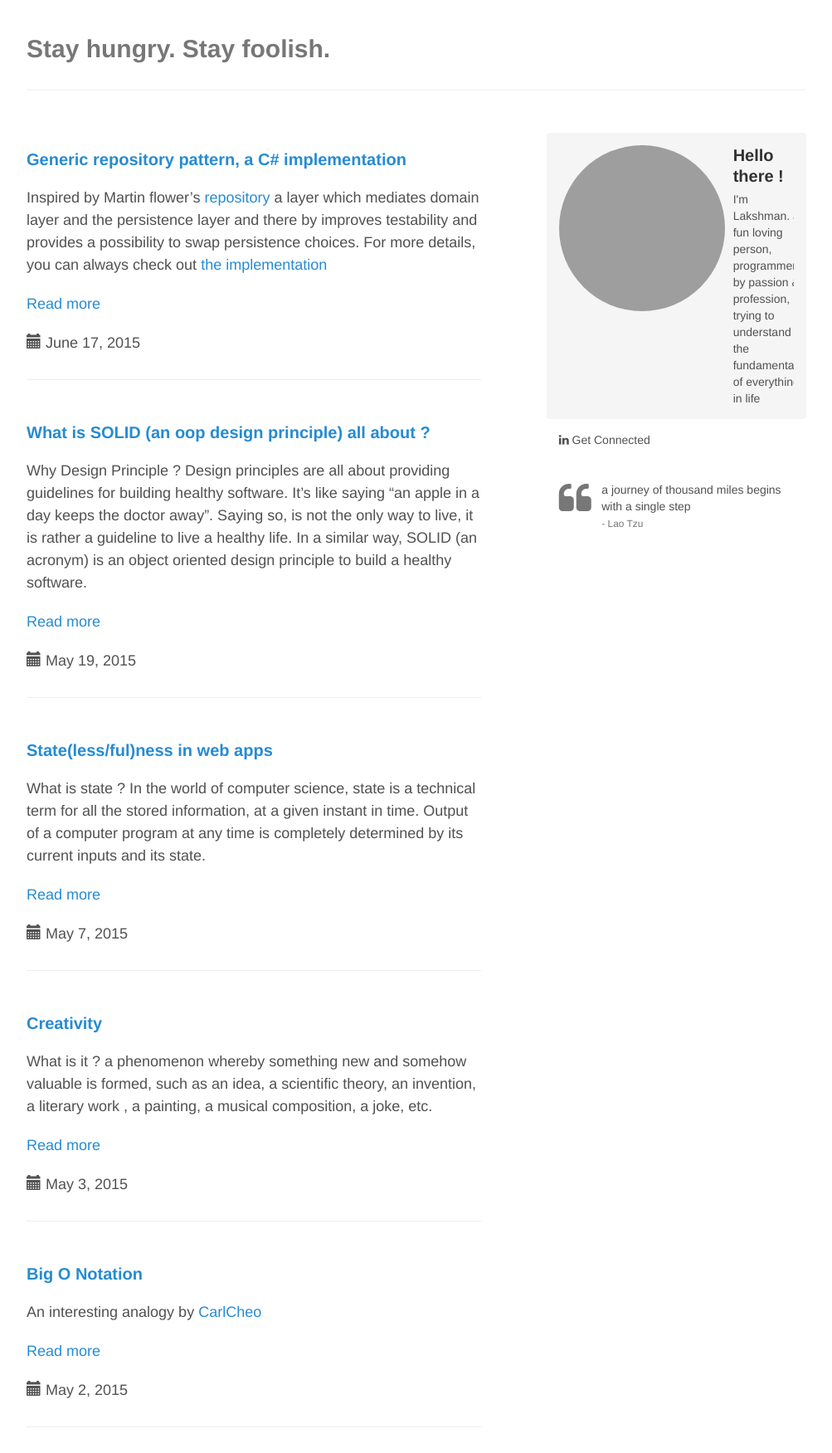
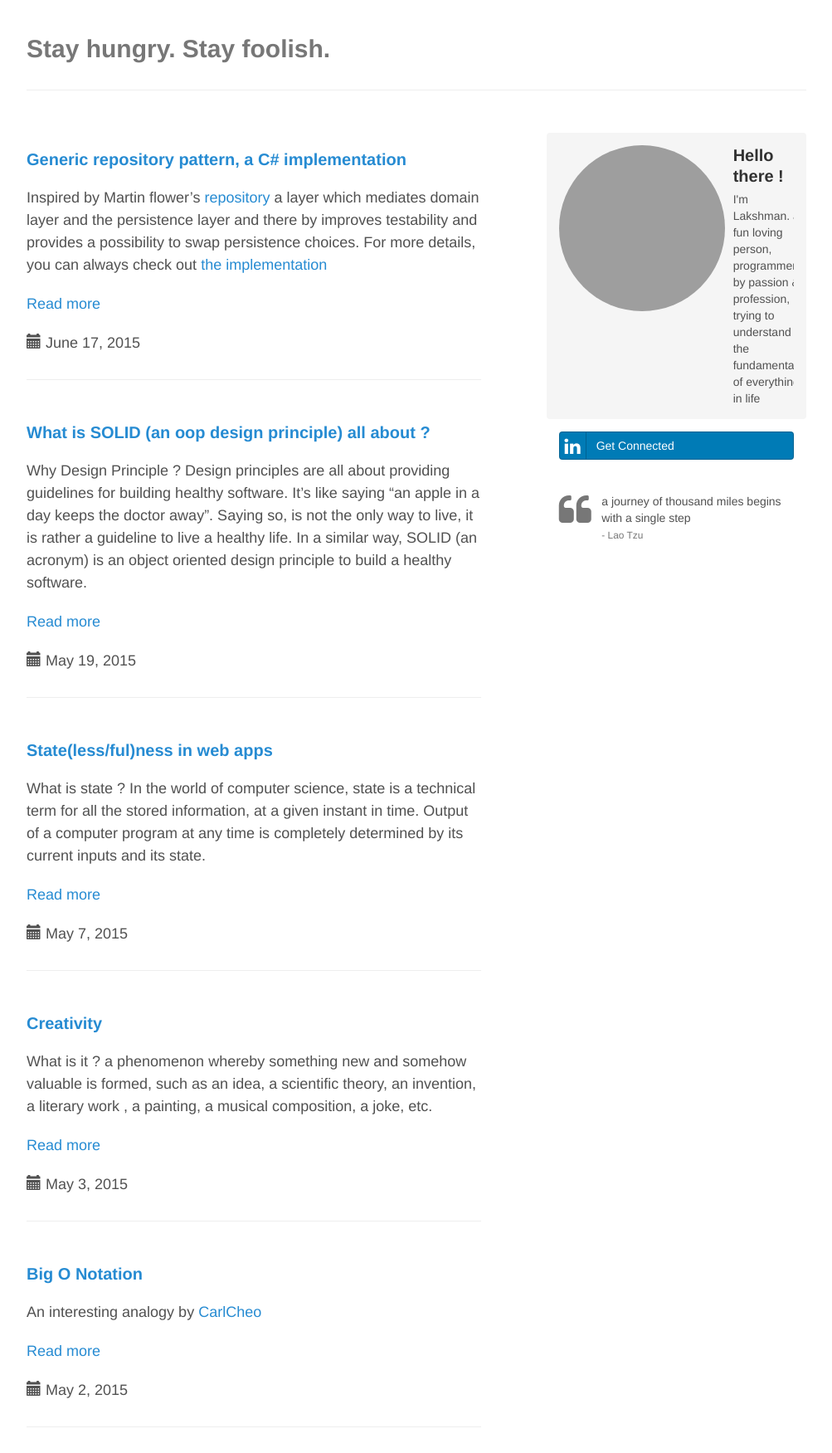
Before and after one commit to lakshma/lakshma.github.io, a Jekyll site: the page built from index.html, in a window 1280 px wide. Shown: the whole page at 83% size, without its empty margins (138-1141 px from the left). Built offline with Jekyll 4.4.1, drawn with Linux system fonts in a browser that asks for light colours; Markdown is read by kramdown in place of the engine named in the settings; the list of posts is cut into pages by our own code; grey boxes are pictures that could not be loaded.

Commit message:
no message

```diff
--- a/_layouts/default.html
+++ b/_layouts/default.html
@@ -27,13 +27,11 @@
 					</div>
 				</div>
 			</div>
-			<div class="sidebar-module>
 			<p>
 				<a class="btn btn-block btn-social btn-linkedin" href="https://linkedin.com/in/lakshmanav">
 					<i class="fa fa-linkedin"></i> Get Connected
 				</a>
 			</p>
-			</div>
 			<br>
 			<div>
 			<i class="fa fa-quote-left fa-3x pull-left text-muted"></i>a journey of thousand miles begins with a single step
```
